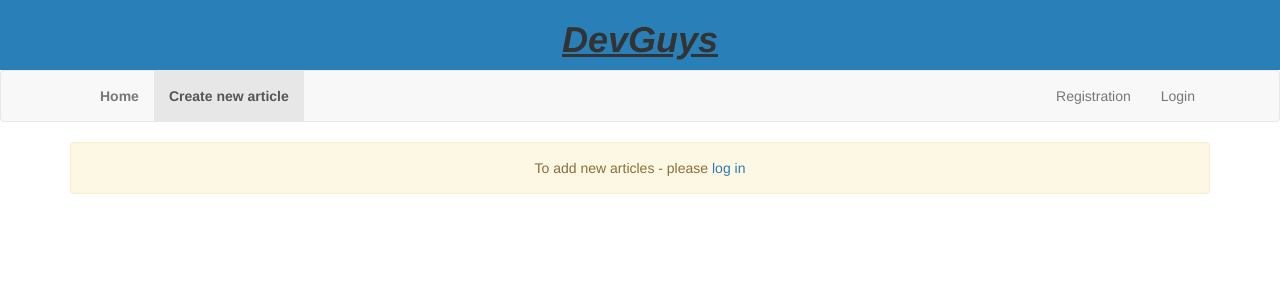
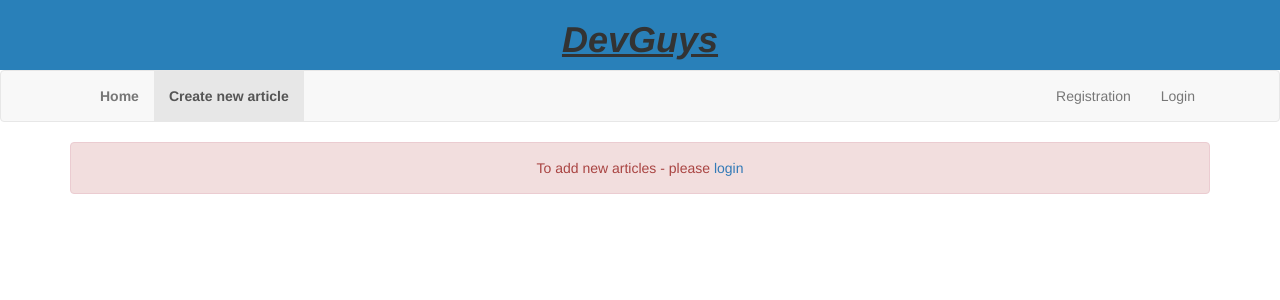
Before and after one commit to DevGuysPy/DjangoBlog, a Django app: page /new/ in a window 1280 px wide. Shown: the top 300 px of the page. Run offline with Django 3.2, Linux system fonts and the light colour scheme; some libraries are stand-ins or nearby versions.

Commit message:
Fix html

```diff
--- a/templates/index.html
+++ b/templates/index.html
@@ -1,6 +1,6 @@
 {% load staticfiles %}
 <!DOCTYPE html>
-<html lang="en">
+<html lang="en ru">
 
 <head>
     <meta charset="UTF-8">
--- a/templates/new_article.html
+++ b/templates/new_article.html
@@ -48,8 +48,8 @@
                 <button class="btn btn-primary margin-for-btn" type="submit">Add article</button>
             </form>
         {% else %}
-            <div class="alert alert-warning text-center" role="alert">
-                To add new articles - please <a href="../login/">log in</a>
+            <div class="alert alert-danger text-center" role="alert">
+                <p>To add new articles - please <a href="../login/">login</p></a>
             </div>
         {% endif %}
     </div>
```
